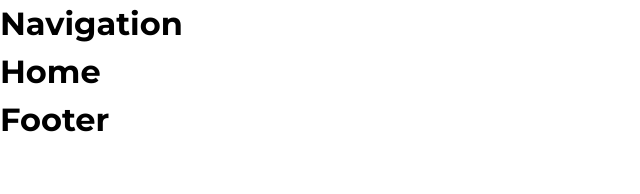
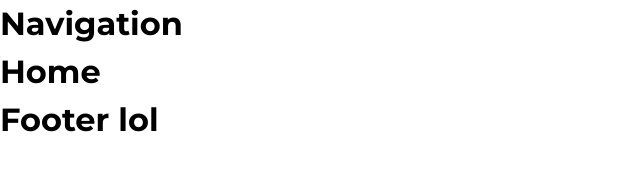
Before and after one commit to Orange4Broom/vareni-z-vody, a React (Vite) app: page / in a window 1280 px wide. Shown: the top 194 px of the page, without its empty margins (0-640 px from the left). Built offline with nearby package versions, Linux system fonts and the light colour scheme; a web font is replaced by a local one.

Commit message:
FE: Add footer component

```diff
--- a/src/Components/Blocks/DefaultLayout/DefaultLayout.tsx
+++ b/src/Components/Blocks/DefaultLayout/DefaultLayout.tsx
@@ -1,4 +1,5 @@
 import { ReactNode } from 'react';
+import { Footer } from '@/Components/Blocks/Footer/Footer.tsx';
 
 interface DefaultLayoutProps {
   children: ReactNode;
@@ -9,7 +10,7 @@
     <>
       <h1>Navigation</h1>
       {children}
-      <h1>Footer</h1>
+      <Footer />
     </>
   );
 };
--- /dev/null
+++ b/src/Components/Blocks/Footer/Footer.tsx
@@ -0,0 +1,7 @@
+export const Footer = () => {
+  return (
+    <div>
+      <h1>Footer lol</h1>
+    </div>
+  );
+};
```
